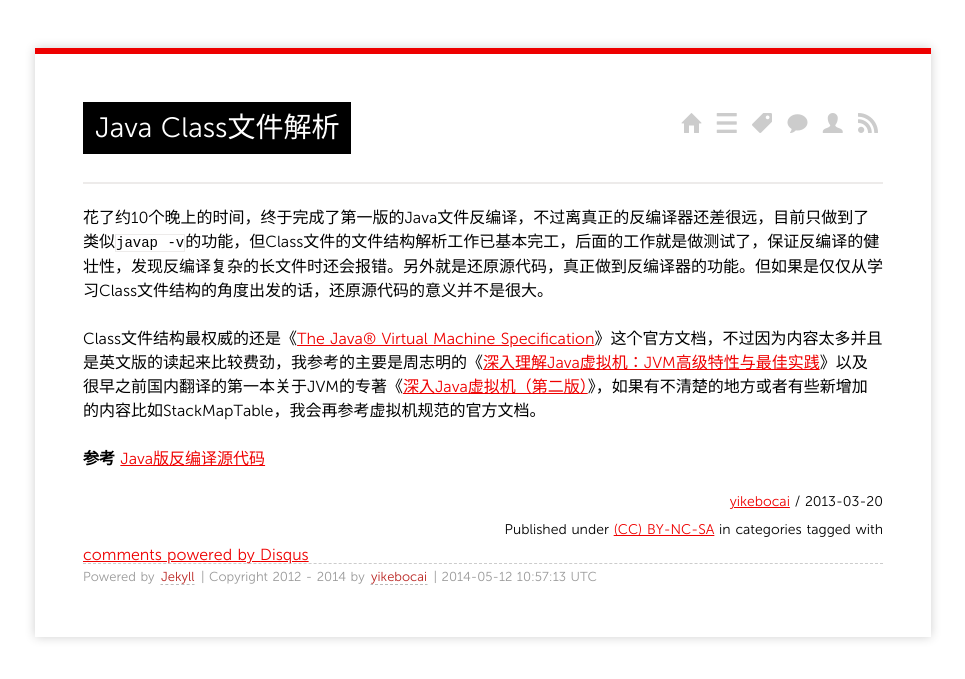
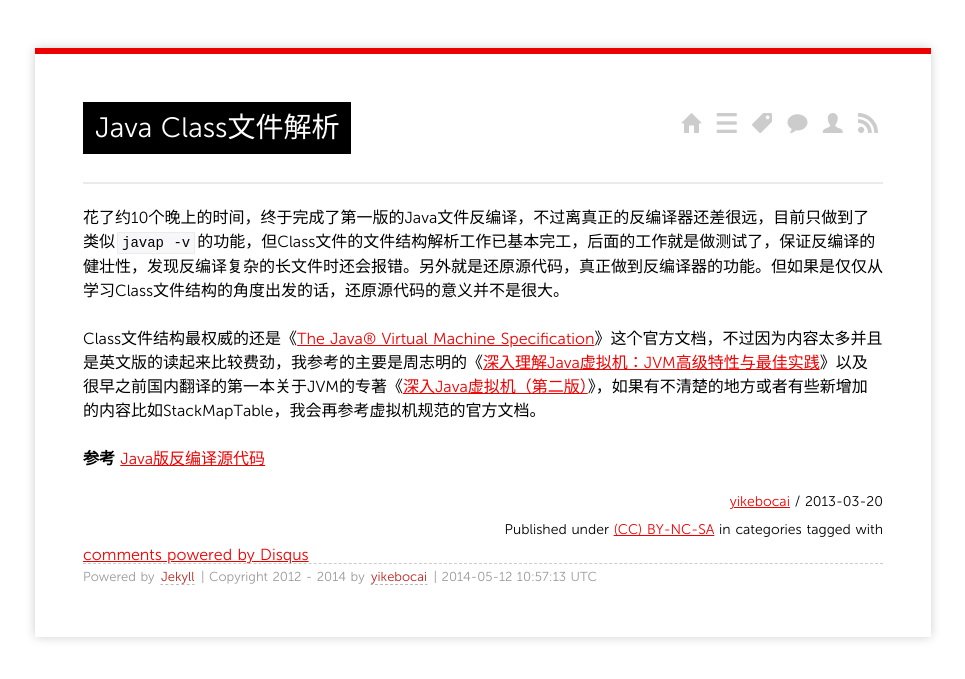
Before and after one commit to yikebocai/yikebocai.github.io, a Jekyll site: the page built from _posts/2013/2013-03-20-java-class-file.md, in a window 1280 px wide. Shown: the top 679 px of the page, without its empty margins (157-1122 px from the left). Built offline with Jekyll 4.4.1, drawn with Linux system fonts in a browser that asks for light colours; Markdown is read by kramdown in place of the engine named in the settings; comment, search, counter and statistics services are not loaded.

Commit message:
add bg color for code elm

```diff
--- a/media/css/screen.css
+++ b/media/css/screen.css
@@ -135,6 +135,9 @@
     font-family: monospace;
     font-size: 14px;
     border: 1px solid #edebea;
+    padding: 2px 4px;
+    background-color: #f7f7f9;
+    margin: 0 2px 0 2px;
 }
 hr {
     border: 0;
```
